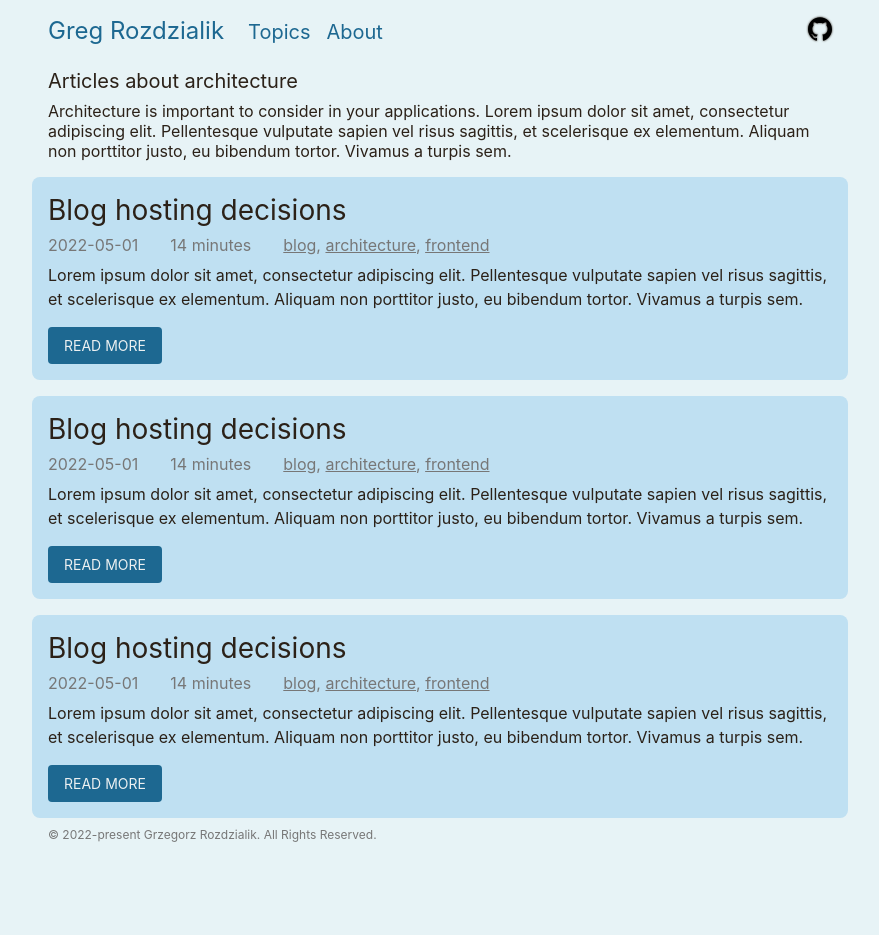
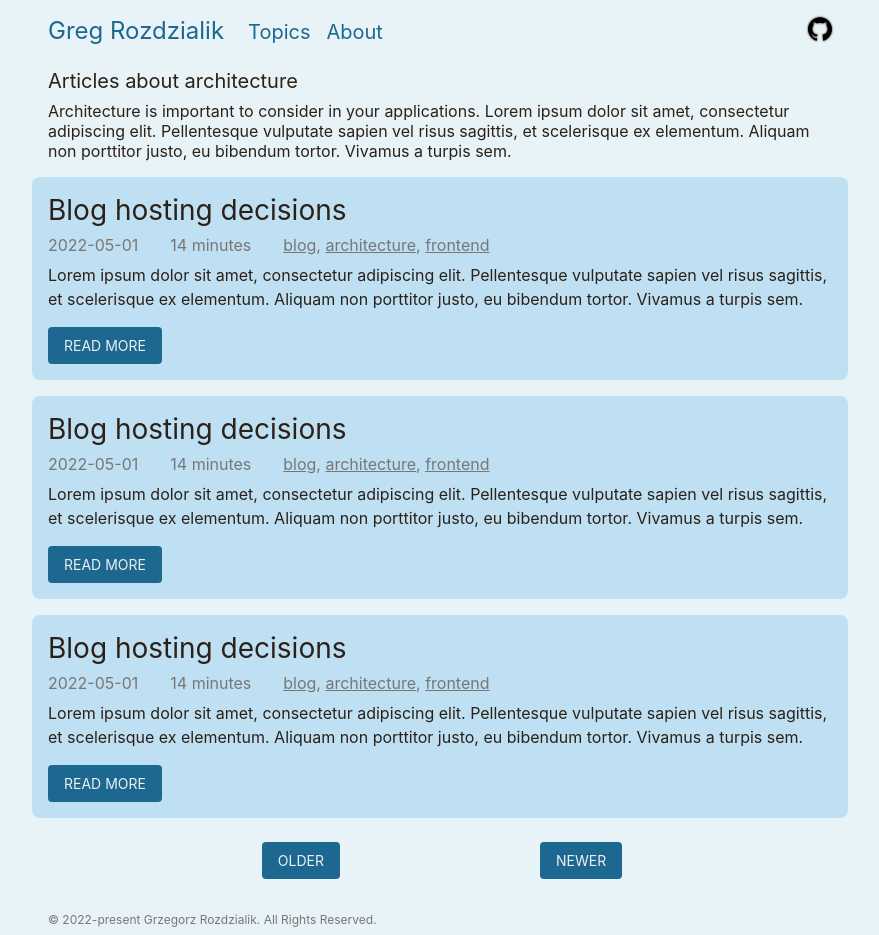
Before and after one commit to Gelio/blog, a Next.js app: page /topic/architecture in a window 1280 px wide. Shown: the whole page, without its empty margins (200-1079 px from the left). Before the commit the page ends 850 px from the top, so only its background shows below. Built offline with nearby package versions, Linux system fonts and the light colour scheme.

Commit message:
feat(topic-page): add Older/Newer pagination buttons

```diff
--- a/components/TopicPage/TopicPage.tsx
+++ b/components/TopicPage/TopicPage.tsx
@@ -8,6 +8,7 @@ import {
 import { rem, spacing } from "../../styles/theme";
 import { headingStyle } from "../../styles/typography";
 import { ArticleCard } from "../ArticleCard";
+import { Button } from "../Button";
 import { Layout } from "../Layout";
 
 export const TopicPage = () => {
@@ -62,7 +63,16 @@ export const TopicPage = () => {
         />
       </StyledArticleCardsContainer>
 
-      {/* TODO: Newer/Older buttons */}
+      <StyledPaginationContainer>
+        <LeftButtonContainer>
+          <NavigationButton>Older</NavigationButton>
+        </LeftButtonContainer>
+
+        {/* NOTE: filler between the buttons */}
+        <div />
+
+        <NavigationButton>Newer</NavigationButton>
+      </StyledPaginationContainer>
     </Layout>
   );
 };
@@ -87,3 +97,24 @@ const StyledArticleCardsContainer = styled("div")(responsiveContainer, {
   flexDirection: "column",
   gap: rem(spacing(2)),
 });
+
+const maxButtonsGap = rem(200);
+const StyledPaginationContainer = styled("div")(responsiveContainer, {
+  marginBlock: rem(spacing(3)),
+  paddingInline: rem(spacing(2)),
+
+  display: "grid",
+  // NOTE: the gap must shrink if there is not enough space.
+  // Using `column-gap` is not possible, because it does not allow using
+  // `minmax`
+  gridTemplateColumns: `1fr minmax(min-content, ${maxButtonsGap}) 1fr`,
+});
+
+const NavigationButton = styled(Button)({
+  marginBlockStart: 0,
+});
+
+const LeftButtonContainer = styled("div")({
+  display: "flex",
+  justifyContent: "flex-end",
+});
```
